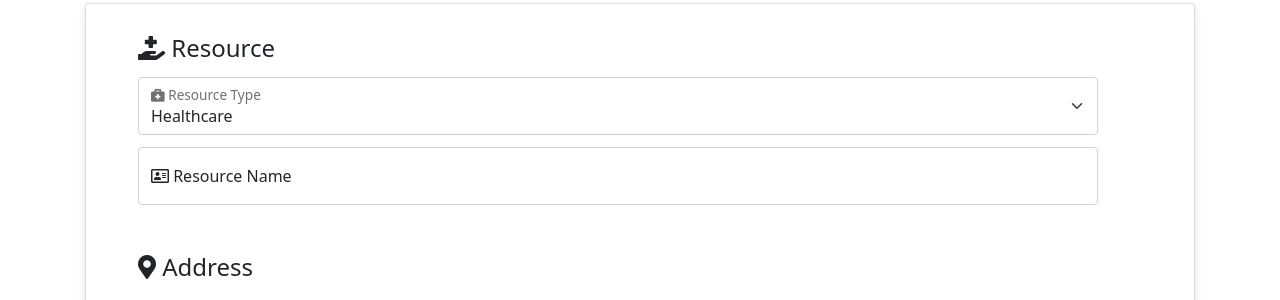
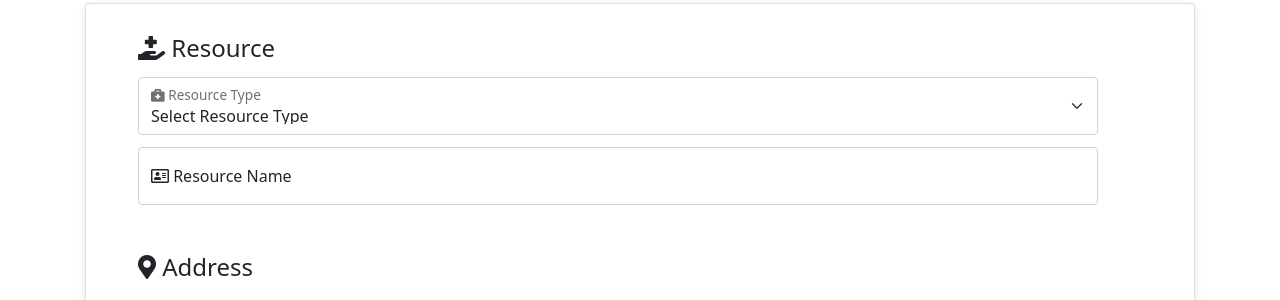
Before and after one commit to quincyp/project_community, a Django app: page /resources/new in a window 1280 px wide. Shown: the part 207-507 px from the top of the page. Run offline with Django 3.2, Linux system fonts and the light colour scheme; some libraries are stand-ins or nearby versions.

Commit message:
Added 'Select Resource Type' default disabled option along with required validator

```diff
--- a/main_app/templates/resources/new.html
+++ b/main_app/templates/resources/new.html
@@ -14,8 +14,10 @@
             <div class="row">
                 <div class="col">
                     <div class="form-floating">
-                        <select class="form-select" name="resource_type" id="id_resource_type">
-                            <option value="HEAL" selected="">Healthcare</option>
+                        <select class="form-select" name="resource_type" id="id_resource_type" required>
+                            <option value="" selected disabled>Select Resource Type</option>
+
+                            <option value="HEAL">Healthcare</option>
                             <option value="HOUS">Housing/Shelter</option>
                             <option value="FOOD">Food</option>
                             <option value="EMPL">Employment</option>
@@ -120,17 +122,6 @@
                 </div>
             </div>
 
-            {% comment %} <div class="input-group input-group-lg mb-3">
-                <span class="input-group-text" id="basic-addon1"><i class="far fa-address-card"></i> </span>
-
-                <input type="text" class="form-control" placeholder="Username" aria-label="Username" aria-describedby="basic-addon1">
-                </div>
-
-                <div class="input-group">
-                <span class="input-group-text">With textarea</span>
-                <textarea class="form-control" aria-label="With textarea"></textarea>
-            </div> {% endcomment %}
-
             {% comment %} <table>
                 <tbody>
                     <tr>
```
